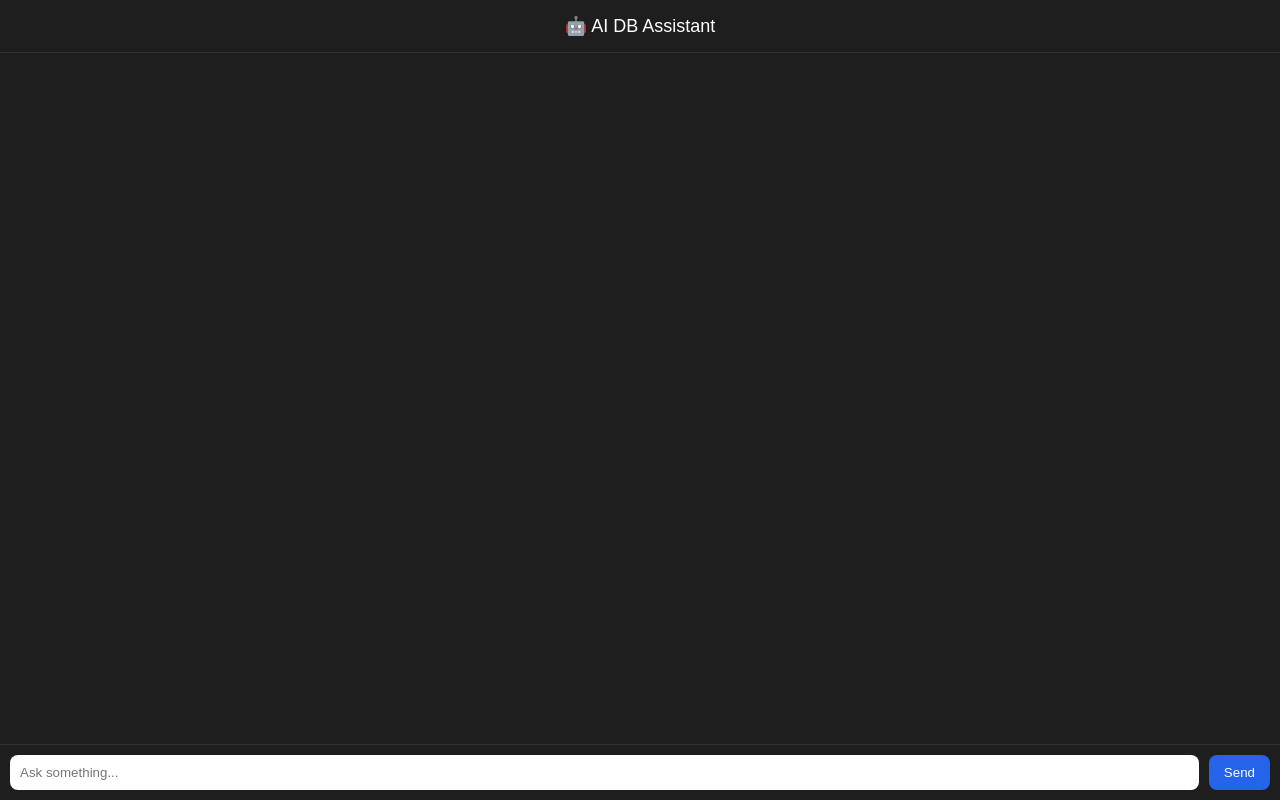
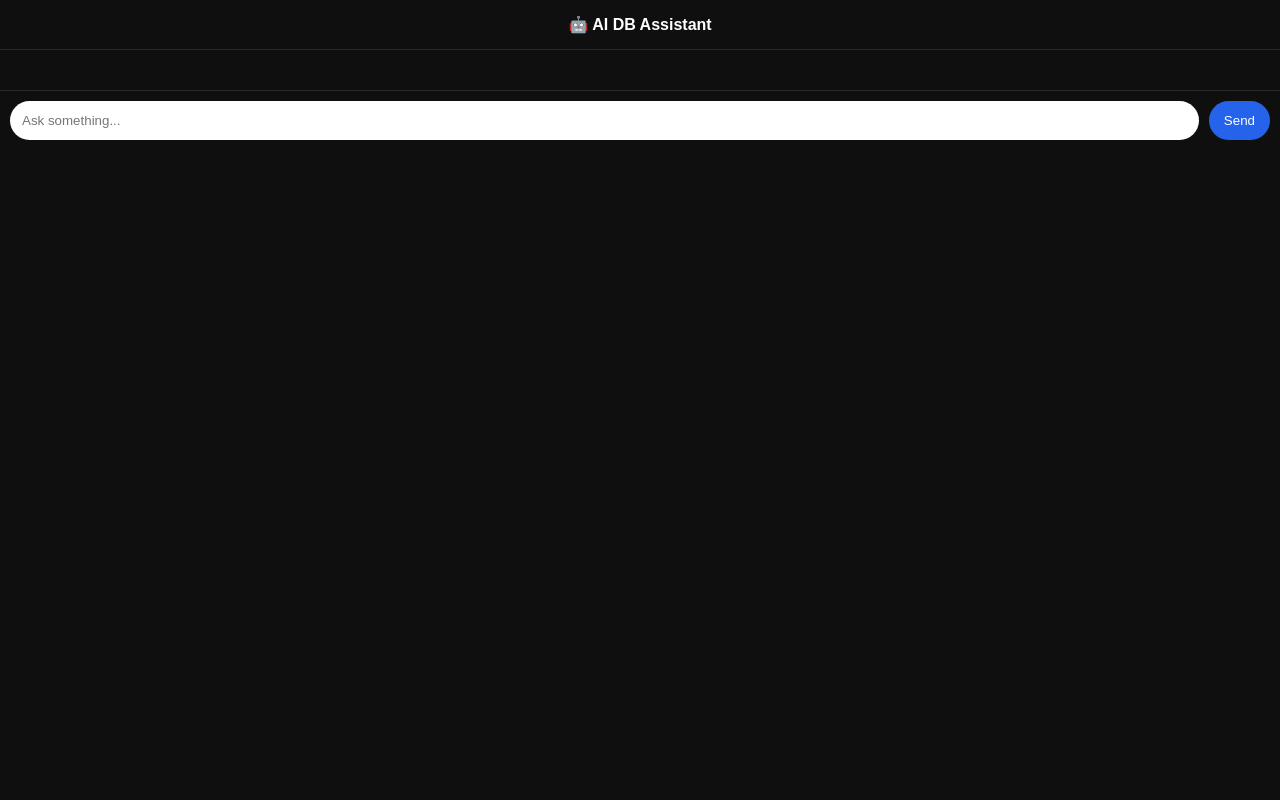
Before and after one commit to abineshBac-Dev/mcp-ui, a Next.js app: page / in a window 1280 px wide. Built offline with nearby package versions, Linux system fonts and the light colour scheme.

Commit message:
Update globals.css

```diff
--- a/app/globals.css
+++ b/app/globals.css
@@ -1,66 +1,101 @@
 body {
   margin: 0;
   font-family: Arial, sans-serif;
-  background: #1e1e1e;
+  background: #0f0f0f;
   color: white;
 }
 
-/* Chat container */
-.container {
+/* Layout */
+.app {
+  display: flex;
+  height: 100vh;
+}
+
+/* Sidebar */
+.sidebar {
+  width: 260px;
+  background: #171717;
+  padding: 10px;
+  border-right: 1px solid #2a2a2a;
+}
+
+.newChat {
+  width: 100%;
+  padding: 10px;
+  margin-bottom: 10px;
+  background: #2563eb;
+  border: none;
+  border-radius: 8px;
+  color: white;
+  cursor: pointer;
+}
+
+.chatItem {
+  padding: 10px;
+  border-radius: 8px;
+  cursor: pointer;
+  background: #222;
+  margin-bottom: 5px;
+}
+
+.chatItem:hover {
+  background: #333;
+}
+
+/* Main */
+.main {
+  flex: 1;
   display: flex;
   flex-direction: column;
-  height: 100vh;
 }
 
 /* Header */
 .header {
   padding: 15px;
+  border-bottom: 1px solid #2a2a2a;
   text-align: center;
-  font-size: 18px;
-  border-bottom: 1px solid #333;
+  font-weight: bold;
 }
 
-/* Chat messages */
+/* Chat */
 .chat {
   flex: 1;
   overflow-y: auto;
-  padding: 15px;
+  padding: 20px;
   display: flex;
   flex-direction: column;
-  gap: 10px;
+  gap: 12px;
 }
 
-/* Message bubbles */
+/* Messages */
 .message {
-  padding: 10px 14px;
+  max-width: 70%;
+  padding: 12px;
   border-radius: 12px;
-  max-width: 70%;
-  line-height: 1.4;
+  line-height: 1.5;
 }
 
-/* User */
 .user {
   align-self: flex-end;
   background: #2563eb;
 }
 
-/* Bot */
 .bot {
   align-self: flex-start;
-  background: #3a3a3a;
+  background: #2a2a2a;
 }
 
-/* Input area */
+/* Input */
 .inputBox {
   display: flex;
   padding: 10px;
-  border-top: 1px solid #333;
+  border-top: 1px solid #2a2a2a;
 }
 
 .input {
   flex: 1;
-  padding: 10px;
-  border-radius: 8px;
+  padding: 12px;
+  border-radius: 20px;
   border: none;
   outline: none;
 }
@@ -68,9 +103,50 @@ body {
 .button {
   margin-left: 10px;
   padding: 10px 15px;
-  border-radius: 8px;
+  border-radius: 20px;
   border: none;
   background: #2563eb;
   color: white;
   cursor: pointer;
 }
+
+/* Typing */
+.typing {
+  display: flex;
+  gap: 5px;
+}
+
+.typing span {
+  width: 6px;
+  height: 6px;
+  background: white;
+  border-radius: 50%;
+  animation: bounce 1.2s infinite;
+}
+
+.typing span:nth-child(2) { animation-delay: 0.2s; }
+.typing span:nth-child(3) { animation-delay: 0.4s; }
+
+@keyframes bounce {
+  0%, 80%, 100% { transform: scale(0); }
+  40% { transform: scale(1); }
+}
+
+/* Markdown */
+pre {
+  background: #111;
+  padding: 10px;
+  border-radius: 8px;
+  overflow-x: auto;
+}
+
+code {
+  color: #00ffcc;
+}
+
+/* Tool label */
+.tool {
+  font-size: 11px;
+  opacity: 0.6;
+  margin-top: 5px;
+}
```
